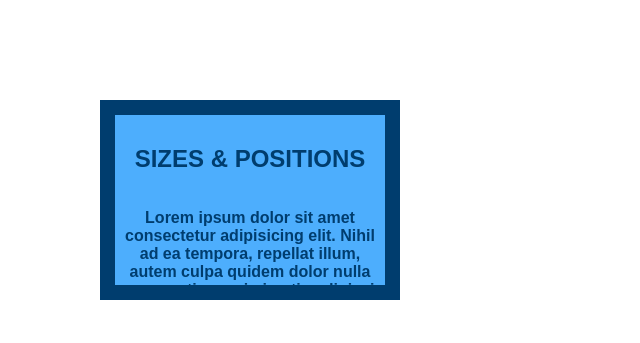
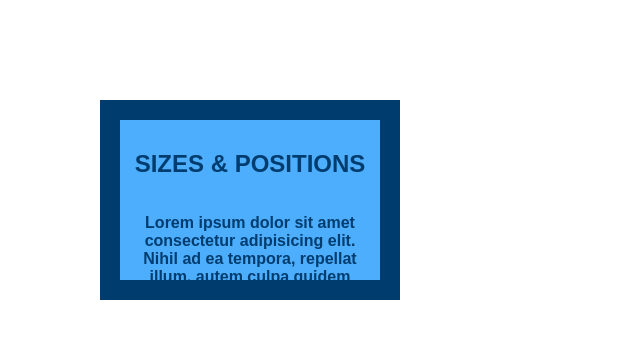
Before and after one commit to SvenLC/Udemy-Javascript, a plain HTML site: page practice-oop-01-starting-setup/sizes.html in a window 1280 px wide. Shown: the whole page, without its empty margins (0-640 px from the left). Drawn offline with Linux system fonts and the light colour scheme; a script that the page names is missing.

Commit message:
modify css property

```diff
--- a/practice-oop-01-starting-setup/assets/styles/sizes.css
+++ b/practice-oop-01-starting-setup/assets/styles/sizes.css
@@ -13,7 +13,7 @@ body {
   box-sizing: border-box;
   width: 300px;
   height: 200px;
-  border: 15px solid #003d6e;
+  border: 20px solid #003d6e;
   padding: 10px;
   background: #4daefd;
   display: flex;
```
